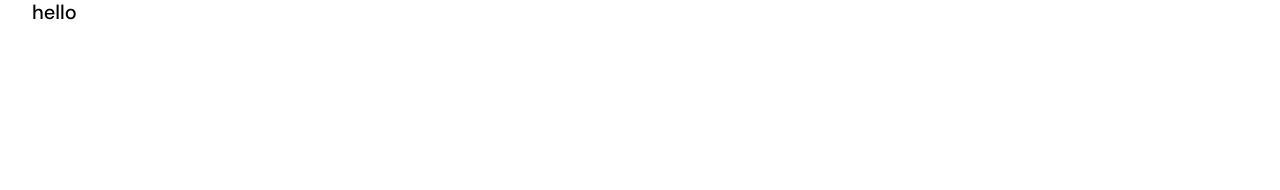
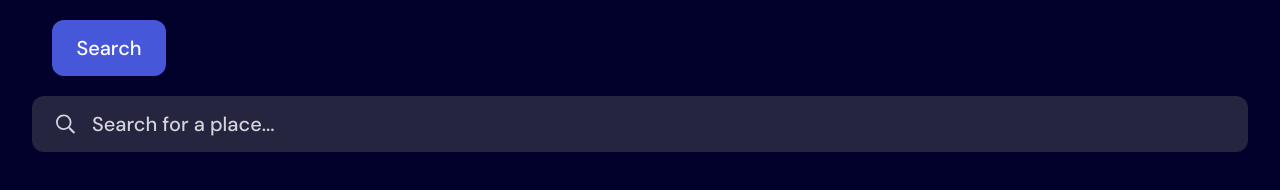
Before and after one commit to Bobstyle23/bobstyle23-weather, a plain HTML site: page build/index.html in a window 1280 px wide. Drawn offline with nearby package versions, Linux system fonts and the light colour scheme.

Commit message:
Add button & input field component styles

```diff
--- a/build/index.html
+++ b/build/index.html
@@ -8,7 +8,20 @@
   </head>
   <body>
     <div class="container">
-      <h1>hello</h1>
+
+      <button type="button" class="primary-button">Search</button>
+      <form class="search">
+        <svg class="search__icon">
+          <use href="./img/svgsprite/sprite.symbol.svg#icon-search"></use>
+        </svg>
+        <input
+          type="text"
+          name="search"
+          value=""
+          placeholder="Search for a place..."
+          class="search__field"
+        />
+      </form>
     </div>
     <script src="./js/index.bundle.js"></script>
   </body>
--- a/src/styles/sass/base/_reset.scss
+++ b/src/styles/sass/base/_reset.scss
@@ -23,10 +23,7 @@ body {
   font-weight: 500;
   font-family: "DMSans", sans-serif;
   @include containerWidth(144rem);
-}
-
-h1 {
-  @extend %text-preset-5-md;
+  background-color: $color-neutral-900;
 }
 
 h1,
--- /dev/null
+++ b/src/styles/sass/components/_button.scss
@@ -0,0 +1,23 @@
+.primary-button {
+  @extend %text-preset-5-md;
+  padding-block: $spacing-16;
+  padding-inline: $spacing-24;
+  min-width: 11.4rem;
+  min-height: 5.6rem;
+  background-color: $color-blue-500;
+  color: $color-white;
+  border-radius: $radius-12;
+  transition: all 0.25s ease;
+
+  margin: 2rem;
+
+  &:hover {
+    background-color: $color-blue-700;
+  }
+
+  &:focus {
+    box-shadow:
+      0 0 0 3px $color-neutral-900,
+      0 0 0 5px $color-blue-500;
+  }
+}
--- /dev/null
+++ b/src/styles/sass/components/_search.scss
@@ -0,0 +1,59 @@
+.search {
+  position: relative;
+  width: 100%;
+
+  &__icon {
+    position: absolute;
+    left: $spacing-24;
+    top: 50%;
+    transform: translateY(-50%);
+    pointer-events: none;
+    width: 2rem;
+    height: 2rem;
+    fill: $color-neutral-200;
+  }
+
+  &__field {
+    width: 100%;
+    min-height: 5.6rem;
+    border: none;
+    padding-block: $spacing-16;
+    padding-inline-start: calc($spacing-24 + 3.6rem);
+    padding-inline-end: $spacing-24;
+    border-radius: $radius-12;
+    background-color: $color-neutral-800;
+    @extend %text-preset-5-md;
+    transition: all 0.25s ease;
+    caret-color: $color-neutral-200;
+    color: $color-white;
+    outline: none;
+
+    &:-webkit-autofill,
+    &:-webkit-autofill:hover,
+    &:-webkit-autofill:focus {
+      -webkit-box-shadow: 0 0 0px 1000px $color-neutral-800 inset !important;
+      -webkit-text-fill-color: $color-white !important;
+      transition: background-color 5000s ease-in-out 0s;
+    }
+
+    &::placeholder {
+      color: $color-neutral-200;
+    }
+
+    &:hover {
+      cursor: pointer;
+      background-color: $color-neutral-700;
+    }
+
+    &:focus,
+    &:focus-visible {
+      box-shadow:
+        0 0 0 3px $color-neutral-900,
+        0 0 0 5px $color-white;
+    }
+
+    &:-webkit-autofill {
+      background-color: red;
+    }
+  }
+}
```
Also changed, not shown: src/html/index.html (+14 -1 lines), build/css/main.css.
